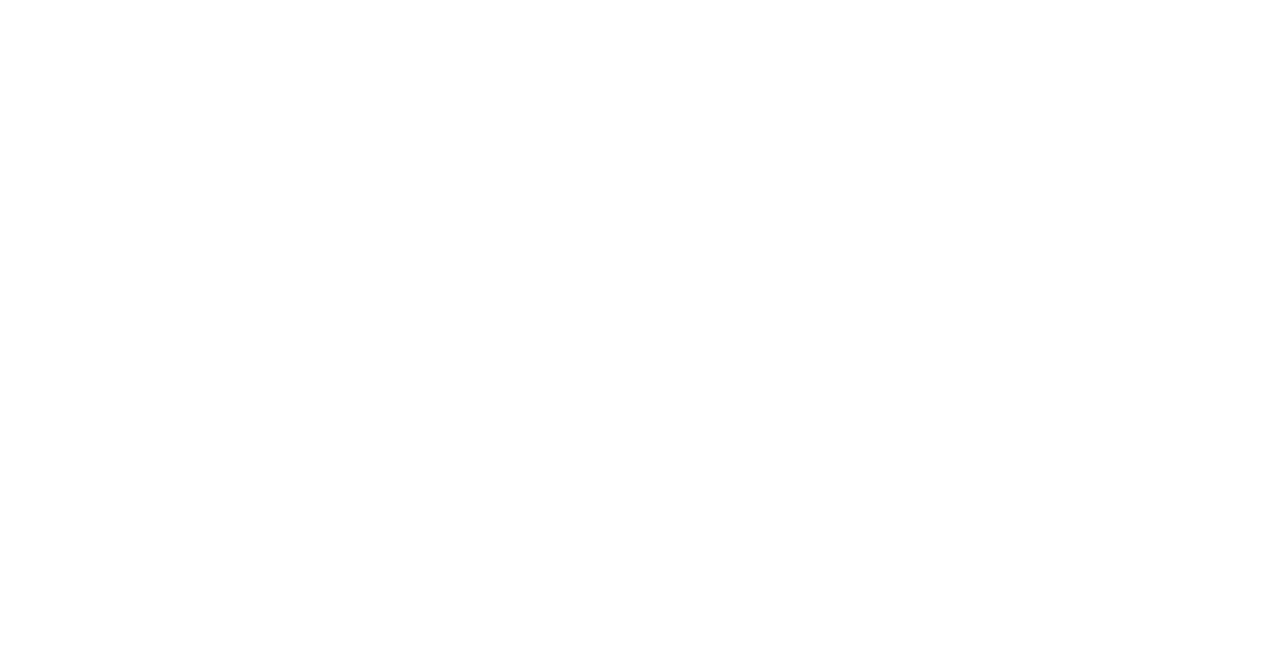
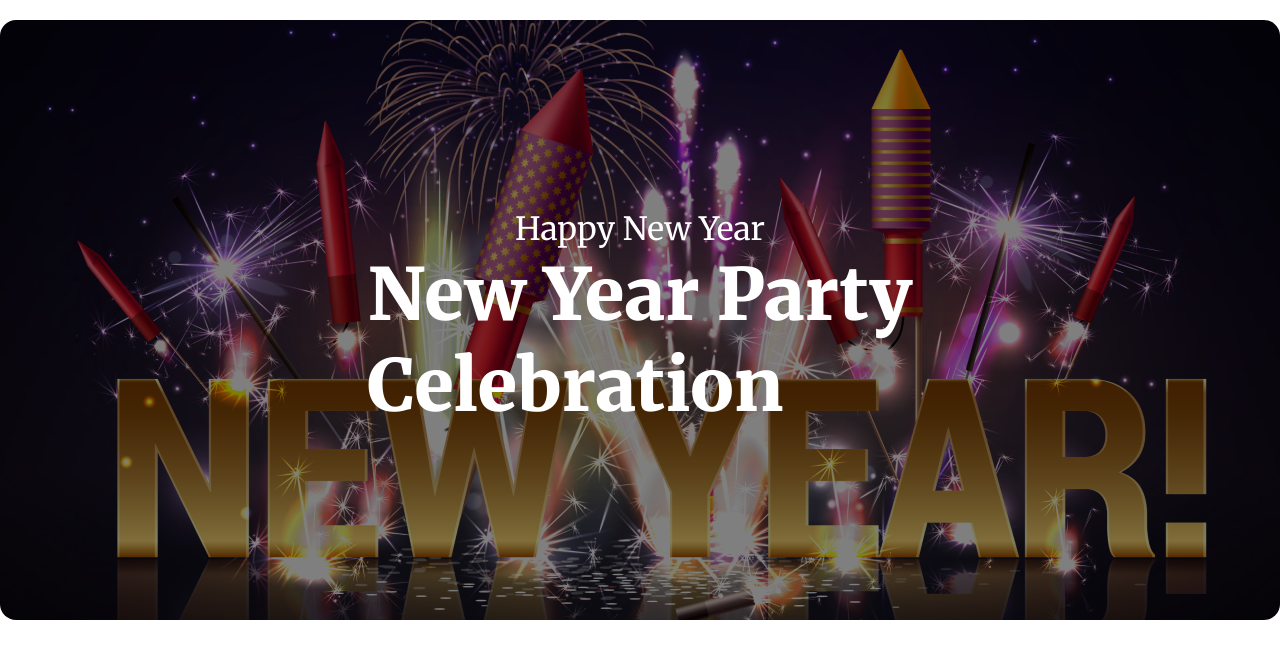
Before and after one commit to Arif2ankhi/new-year-celebration, a plain HTML site: page index.html in a window 1280 px wide. Drawn offline with Linux system fonts and the light colour scheme.

Commit message:
Addeded banner

```diff
--- a/index.html
+++ b/index.html
@@ -4,9 +4,21 @@
     <meta charset="UTF-8">
     <meta name="viewport" content="width=device-width, initial-scale=1.0">
     <title>New Year Celebration</title>
+    <link rel="stylesheet" href="./styles/style.css">
 </head>
 <body>
-    <header>
+    <header class="banner-container">
+        <div class="banner-content">
+
+            <p>Happy New Year</p>
+
+            <h1>
+                New Year Party <br>
+                Celebration
+            </h1>
+
+        </div>
+
 
     </header>
     <main>
--- /dev/null
+++ b/styles/style.css
@@ -0,0 +1,56 @@
+@import url('https://fonts.googleapis.com/css2?family=Merriweather:ital,wght@0,300;0,400;0,700;0,900;1,300;1,400;1,700;1,900&display=swap');
+
+*{
+    box-sizing: border-box;
+    margin: 0;
+    padding: 0;
+}
+
+
+body{
+    font-family: "Merriweather", serif;
+}
+
+/* banner section style starts here  */
+
+.banner-container{
+    max-width: 1320px;
+    margin: 0 auto;
+    min-height: 600px;
+    margin-top: 20px;
+    background-color:rgba(0, 0, 0, 0.5);
+    background-image: url("/images/Banner\ Image.png");
+    background-position: center;
+    background-repeat: no-repeat;
+    background-size: cover;
+    background-blend-mode: overlay;
+    border-radius: 16px;
+
+
+}
+
+.banner-content {
+
+    display: flex;
+    flex-direction: column;
+    justify-content: center;
+    align-items: center;
+    height: 600px;
+}
+
+
+.banner-content p, h1 {
+    color: white;
+}
+
+.banner-content p {
+    font-size: 32px;
+    font-weight: 400
+
+}
+.banner-content h1 {
+    font-size: 72px;
+    font-weight: 900;
+}
+
+/* 65% section style */
```
